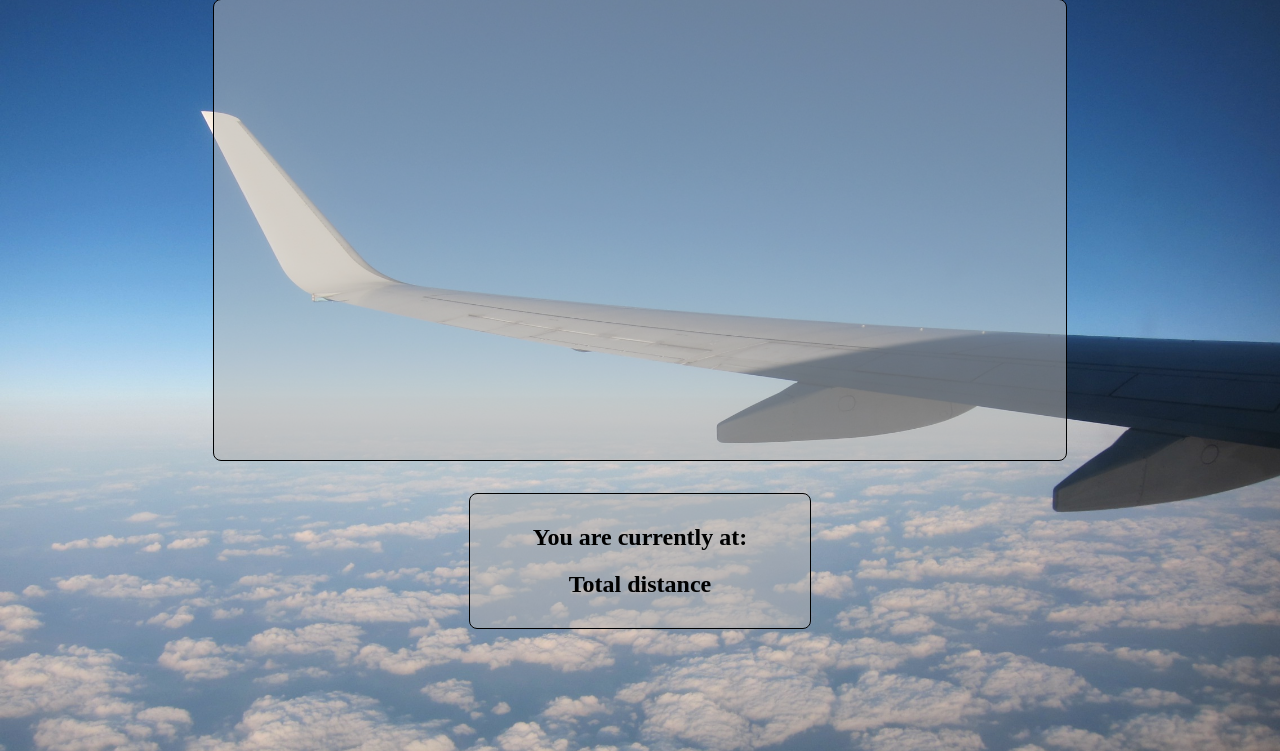
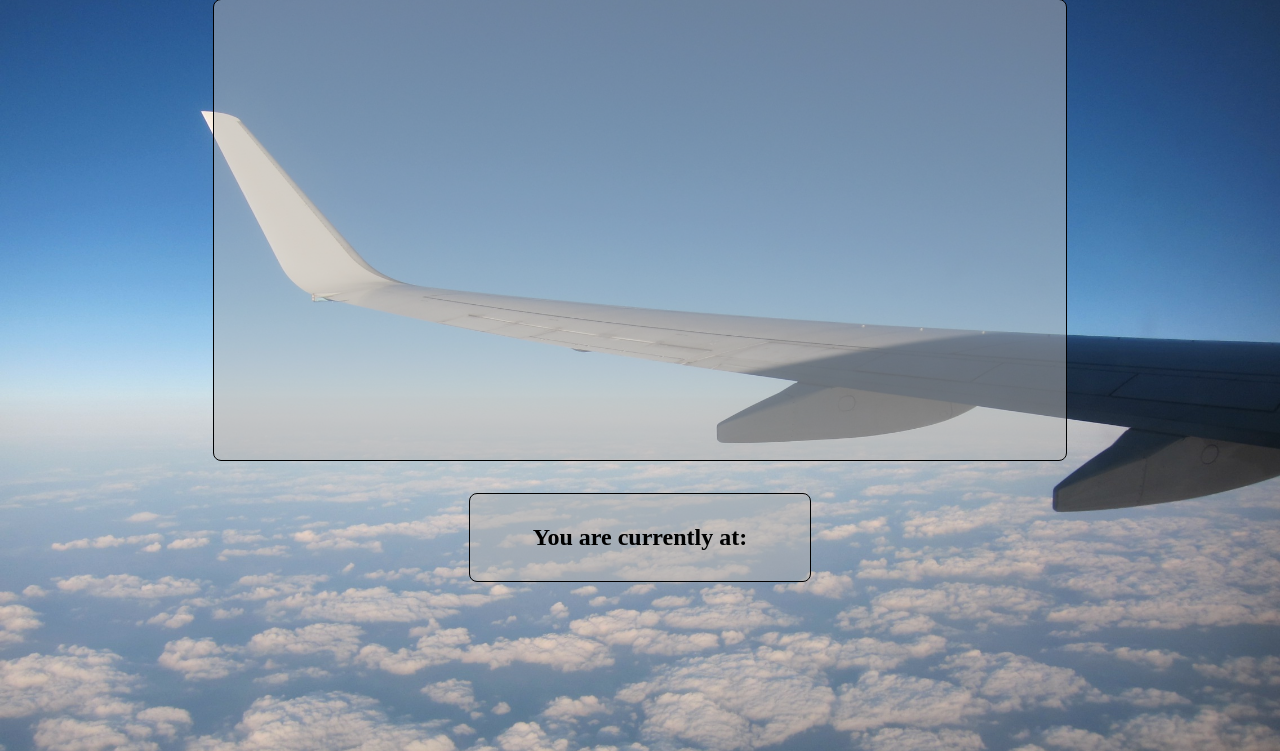
Before and after one commit to SamuliLam/Ohjelmisto2projekti, a Flask app: page /game in a window 1280 px wide. Shown: the part 49-800 px from the top of the page. Run offline with Flask 3, Linux system fonts and the light colour scheme.

Commit message:
muutoksia traveled distancen printtaukseen

```diff
--- a/static/JavaScript/map.js
+++ b/static/JavaScript/map.js
@@ -72,7 +72,7 @@ function createMarkers(airports) {
                         sendAjaxRequest2(marker_cordiantes).then((response) => {
                             console.log("Received response:", response);
                             const distance = response.Response;
-                            document.getElementById('h2totaldistance').innerText = 'Total distance ' + distance + ' km';
+                            document.getElementById('h2totaldistance').innerText = 'You traveled ' + distance + ' km';
                         });
                     }
                 });
--- a/templates/game.jinja
+++ b/templates/game.jinja
@@ -16,7 +16,7 @@
 
 <div id="button_container">
     <h2 id="h2content">You are currently at: </h2>
-    <h2 id="h2totaldistance">Total distance</h2>
+    <h2 id="h2totaldistance"></h2>
 </div>
 </body>
 </html>
```
